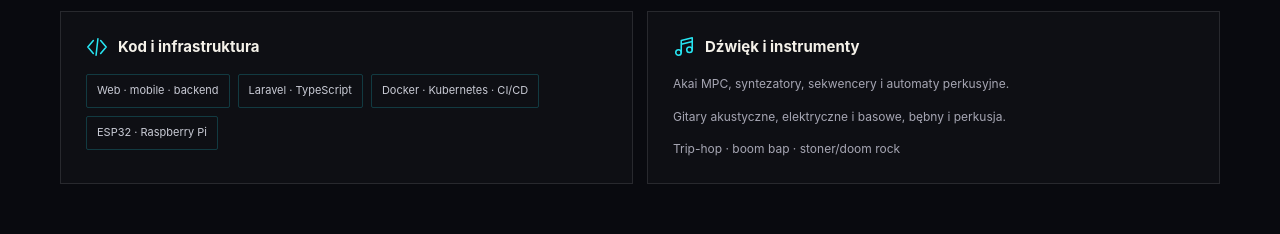
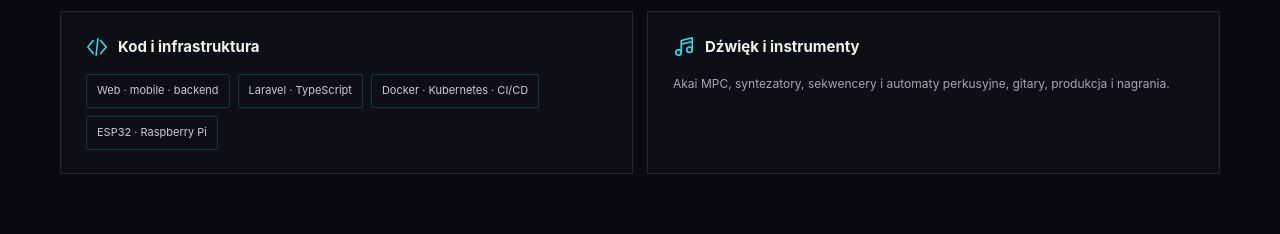
Before and after one commit to ekim-pl/ekim-pl.github.io, a plain HTML site: page index.html in a window 1280 px wide. Shown: the part 2314-2548 px from the top of the page. Drawn offline with Linux system fonts and the light colour scheme.

Commit message:
Update sound and instruments description

```diff
--- a/index.html
+++ b/index.html
@@ -284,7 +284,7 @@
 <article class="resource-card"><h4><svg class="ui-icon " xmlns="http://www.w3.org/2000/svg" width="24" height="24" viewBox="0 0 24 24" fill="none" stroke="currentColor" stroke-width="1.7" stroke-linecap="round" stroke-linejoin="round" aria-hidden="true" focusable="false"><path d="m12 2 9 5v10l-9 5-9-5V7l9-5Z"/><path d="m3 7 9 5 9-5m-9 5v10M7.5 4.5l9 5"/></svg><span data-i18n="machinesTitle">Maszyny i materiały</span></h4><ul class="tag-list"><li data-i18n="machine1">Snapmaker U1</li><li data-i18n="machine2">Anycubic Kobra S1 Combo</li><li data-i18n="machine3">Snapmaker Artisan 3w1</li><li data-i18n="machine4">Creality Otter</li><li data-i18n="machine5">InfiMech MX8 Pro (wkrótce)</li><li data-i18n="machine6">Anylaser X1 (wkrótce)</li></ul><p class="resource-detail" data-i18n="materials">PLA, PETG, TPU, ABS/ASA, drewno, sklejka i akryl. Wybrane metale — głównie grawerowanie.</p></article>
 <article class="resource-card"><h4><svg class="ui-icon " xmlns="http://www.w3.org/2000/svg" width="24" height="24" viewBox="0 0 24 24" fill="none" stroke="currentColor" stroke-width="1.7" stroke-linecap="round" stroke-linejoin="round" aria-hidden="true" focusable="false"><path d="m3 17 12-12 4 4L7 21H3v-4Zm10-10 4 4m2-2 2-2-4-4-2 2M3 3h6M3 3v6M3 6h3"/></svg><span data-i18n="designTitle">Projektowanie i wytwarzanie</span></h4><p class="resource-detail" data-i18n="cadTools">Fusion 360 · Tinkercad · OpenSCAD · CanvasStudio · ForemkaCAD</p><p class="resource-detail" data-i18n="slicerTools">Orca Slicer · Cura · Snapmaker Orca · Anycubic Slicer Next</p><p class="resource-detail" data-i18n="laserTools">Snapmaker Luban · Rayforge · LaserGRBL</p></article>
 <article class="resource-card"><h4><svg class="ui-icon " xmlns="http://www.w3.org/2000/svg" width="24" height="24" viewBox="0 0 24 24" fill="none" stroke="currentColor" stroke-width="1.7" stroke-linecap="round" stroke-linejoin="round" aria-hidden="true" focusable="false"><path d="m8 5-6 7 6 7m8-14 6 7-6 7m-3-16-2 18"/></svg><span data-i18n="technologyTitle">Kod i infrastruktura</span></h4><ul class="tag-list"><li data-i18n="technology1">Web · mobile · backend</li><li data-i18n="technology2">Laravel · TypeScript</li><li data-i18n="technology3">Docker · Kubernetes · CI/CD</li><li data-i18n="technology4">ESP32 · Raspberry Pi</li></ul></article>
-<article class="resource-card"><h4><svg class="ui-icon " xmlns="http://www.w3.org/2000/svg" width="24" height="24" viewBox="0 0 24 24" fill="none" stroke="currentColor" stroke-width="1.7" stroke-linecap="round" stroke-linejoin="round" aria-hidden="true" focusable="false"><path d="M9 18V5l12-3v13M9 9l12-3"/><ellipse cx="6" cy="18" rx="3" ry="3"/><ellipse cx="18" cy="15" rx="3" ry="3"/></svg><span data-i18n="musicTitle">Dźwięk i instrumenty</span></h4><p class="resource-detail" data-i18n="musicGear">Akai MPC, syntezatory, sekwencery i automaty perkusyjne.</p><p class="resource-detail" data-i18n="musicInstruments">Gitary akustyczne, elektryczne i basowe, bębny i perkusja.</p><p class="resource-detail" data-i18n="musicStyles">Trip-hop · boom bap · stoner/doom rock</p></article>
+<article class="resource-card"><h4><svg class="ui-icon " xmlns="http://www.w3.org/2000/svg" width="24" height="24" viewBox="0 0 24 24" fill="none" stroke="currentColor" stroke-width="1.7" stroke-linecap="round" stroke-linejoin="round" aria-hidden="true" focusable="false"><path d="M9 18V5l12-3v13M9 9l12-3"/><ellipse cx="6" cy="18" rx="3" ry="3"/><ellipse cx="18" cy="15" rx="3" ry="3"/></svg><span data-i18n="musicTitle">Dźwięk i instrumenty</span></h4><p class="resource-detail" data-i18n="musicGear">Akai MPC, syntezatory, sekwencery i automaty perkusyjne, gitary, produkcja i nagrania.</p></article>
 </div>
         </div>
       </section>
@@ -418,9 +418,7 @@
     "laserTools": "Snapmaker Luban · Rayforge · LaserGRBL",
     "technology4": "ESP32 · Raspberry Pi",
     "musicTitle": "Dźwięk i instrumenty",
-    "musicGear": "Akai MPC, syntezatory, sekwencery i automaty perkusyjne.",
-    "musicInstruments": "Gitary akustyczne, elektryczne i basowe, bębny i perkusja.",
-    "musicStyles": "Trip-hop · boom bap · stoner/doom rock"
+    "musicGear": "Akai MPC, syntezatory, sekwencery i automaty perkusyjne, gitary, produkcja i nagrania."
   },
   "en": {
     "pageTitle": "ekim — digital workshop",
@@ -505,9 +503,7 @@
     "laserTools": "Snapmaker Luban · Rayforge · LaserGRBL",
     "technology4": "ESP32 · Raspberry Pi",
     "musicTitle": "Sound and instruments",
-    "musicGear": "Akai MPC, synthesizers, sequencers, and drum machines.",
-    "musicInstruments": "Acoustic, electric, and bass guitars, drums, and percussion.",
-    "musicStyles": "Trip-hop · boom bap · stoner/doom rock"
+    "musicGear": "Akai MPC, synthesizers, sequencers and drum machines, guitars, production and recording."
   }
 };
 
```
